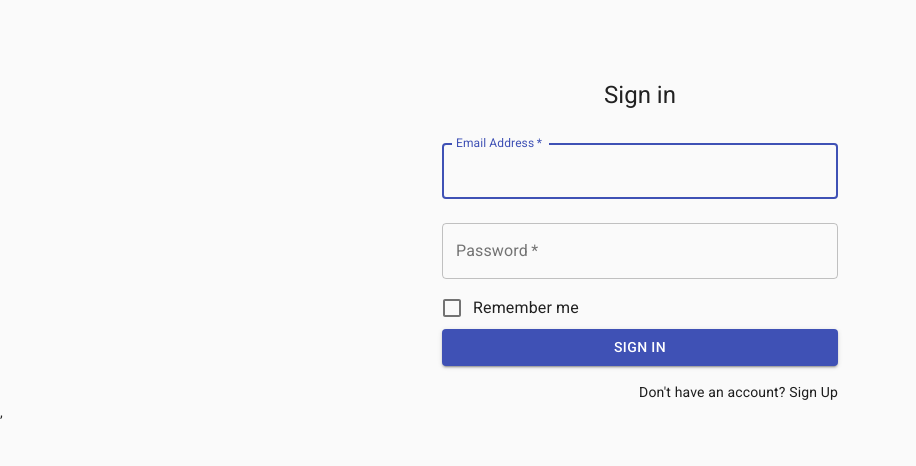
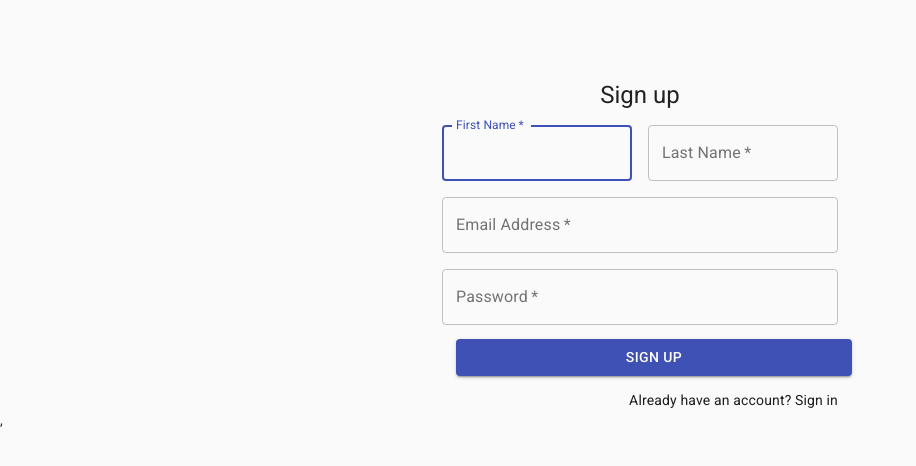
Before and after one commit to Alexalexlex/SocialNetwork-React-Redux-Saga, a React (Create React App) app: page /signup in a window 1280 px wide. Shown: the top 466 px of the page, without its empty margins (0-916 px from the left). Built offline with nearby package versions, Linux system fonts and the light colour scheme.

Commit message:
include react-router

```diff
--- a/src/App.js
+++ b/src/App.js
@@ -3,13 +3,18 @@ import './App.css';
 import SignIn from './components/SignIn'
 import SignUp from './components/SignUp';
 import Main from './components/Main'
+import { BrowserRouter as Router ,Route, Switch } from 'react-router-dom';
 
 class App extends React.Component {
   render() {
     return (
-      <>
-      <SignIn />
-      </>
+      <Router>
+        <Switch>
+        <Route exact path="/signin" component={SignIn} />
+        <Route path="/signup" component={SignUp} />
+        <Route path="/main" component={Main} />
+      </Switch>
+      </Router>
     );
   }
 }
--- a/src/components/Main.jsx
+++ b/src/components/Main.jsx
@@ -6,12 +6,13 @@ import Avatar from '@material-ui/core/Avatar';
 import Typography from '@material-ui/core/Typography';
 import TextField from '@material-ui/core/TextField'
 import MenuNav from './MenuNav';
-import Link from '@material-ui/core/Link'
+// import Link from '@material-ui/core/Link'
 import Button from '@material-ui/core/Button'
 import Icon from '@material-ui/core/Icon';
 import { connect } from 'react-redux'
 import PropTypes from 'prop-types'
 import { setPost } from '../actions/postAction'
+import { Link } from 'react-router-dom'
 
 
 const classes = {
--- a/src/components/SignIn.jsx
+++ b/src/components/SignIn.jsx
@@ -4,11 +4,12 @@ import CssBaseline from '@material-ui/core/CssBaseline';
 import TextField from '@material-ui/core/TextField';
 import FormControlLabel from '@material-ui/core/FormControlLabel';
 import Checkbox from '@material-ui/core/Checkbox';
-import Link from '@material-ui/core/Link';
+// import Link from '@material-ui/core/Link';
 import Grid from '@material-ui/core/Grid';
 import Typography from '@material-ui/core/Typography';
 import { withStyles } from '@material-ui/core/styles';
 import Container from '@material-ui/core/Container';
+import { Link } from 'react-router-dom'
 
 const classes = {
   paper: {
@@ -65,6 +66,7 @@ render() {
             control={<Checkbox value="remember" color="primary" />}
             label="Remember me"
           />
+          <Link to="/main">
           <Button
             type="submit"
             fullWidth
@@ -74,11 +76,12 @@ render() {
           >
             Sign In
           </Button>
+          </Link>
           <Grid container>
             <Grid item xs>
             </Grid>
             <Grid item>
-              <Link href="#" variant="body2">
+              <Link to="/signup" variant="body2">
                 {"Don't have an account? Sign Up"}
               </Link>
             </Grid>
--- a/src/components/SignUp.jsx
+++ b/src/components/SignUp.jsx
@@ -2,7 +2,7 @@ import React from 'react';
 import Button from '@material-ui/core/Button';
 import CssBaseline from '@material-ui/core/CssBaseline';
 import TextField from '@material-ui/core/TextField';
-import Link from '@material-ui/core/Link';
+// import Link from '@material-ui/core/Link';
 import Grid from '@material-ui/core/Grid';
 import Typography from '@material-ui/core/Typography';
 import { withStyles } from '@material-ui/core/styles';
@@ -10,8 +10,7 @@ import Container from '@material-ui/core/Container';
 import PropTypes from 'prop-types'
 import { connect } from 'react-redux'
 import { setUser } from '../actions/authAction'
-import { store } from '../store/configureStore';
-
+import { Link } from 'react-router-dom'
 const classes = {
   paper: {
     marginTop: '20%',
@@ -130,7 +129,7 @@ class SignUp extends React.Component {
           </Button>
           <Grid container justify="flex-end">
             <Grid item>
-              <Link href="#" variant="body2">
+              <Link to="/signin" variant="body2">
                 Already have an account? Sign in
               </Link>
             </Grid>
```
